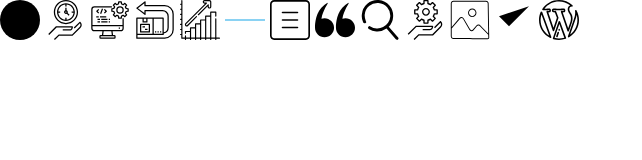
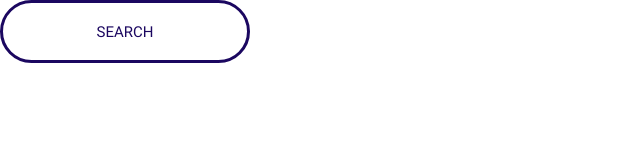
Before and after one commit to kerneltor/Metafy, a plain HTML site: page index.html in a window 1280 px wide. Shown: the whole page, without its empty margins (0-642 px from the left). Drawn offline with Linux system fonts and the light colour scheme.

Commit message:
designing buttons.

```diff
--- a/index.html
+++ b/index.html
@@ -7,82 +7,6 @@
     <title>Moshify</title>
   </head>
   <body>
-    <span class="icon-container">
-      <svg class="icon">
-        <use xlink:href="assets/sprite.svg#chevron"></use>
-      </svg>
-    </span>
-
-    <span class="icon-container">
-      <svg class="icon">
-        <use xlink:href="assets/sprite.svg#clock"></use>
-      </svg>
-    </span>
-
-    <span class="icon-container">
-      <svg class="icon">
-        <use xlink:href="assets/sprite.svg#computer"></use>
-      </svg>
-    </span>
-
-    <span class="icon-container">
-      <svg class="icon">
-        <use xlink:href="assets/sprite.svg#easy"></use>
-      </svg>
-    </span>
-
-    <span class="icon-container">
-      <svg class="icon">
-        <use xlink:href="assets/sprite.svg#growth"></use>
-      </svg>
-    </span>
-
-    <span class="icon-container">
-      <svg class="icon">
-        <use xlink:href="assets/sprite.svg#line"></use>
-      </svg>
-    </span>
-
-    <span class="icon-container">
-      <svg class="icon">
-        <use xlink:href="assets/sprite.svg#menu"></use>
-      </svg>
-    </span>
-
-    <span class="icon-container">
-      <svg class="icon">
-        <use xlink:href="assets/sprite.svg#quotes"></use>
-      </svg>
-    </span>
-
-    <span class="icon-container">
-      <svg class="icon">
-        <use xlink:href="assets/sprite.svg#search"></use>
-      </svg>
-    </span>
-
-    <span class="icon-container">
-      <svg class="icon">
-        <use xlink:href="assets/sprite.svg#settings"></use>
-      </svg>
-    </span>
-
-    <span class="icon-container">
-      <svg class="icon">
-        <use xlink:href="assets/sprite.svg#snap"></use>
-      </svg>
-    </span>
-
-    <span class="icon-container">
-      <svg class="icon">
-        <use xlink:href="assets/sprite.svg#tick"></use>
-      </svg>
-    </span>
-
-    <span class="icon-container">
-      <svg class="icon">
-        <use xlink:href="assets/sprite.svg#wordpress"></use>
-      </svg>
-    </span>
+    <button class="btn btn--outline">search</button>
   </body>
 </html>
--- a/style.css
+++ b/style.css
@@ -31,9 +31,12 @@
   --color-accent: #ff3400;
   --color-heading: #1b0760;
   --color-body: #918ca4;
+  --color-dark-on-light: #424242;
 }
 
-* {
+*,
+*::before,
+*::after {
   box-sizing: border-box;
 }
 
@@ -134,7 +137,7 @@ a {
 
 .badge--secondary {
   background-color: var(--color-secondary);
-  color: #424242;
+  color: var(--color-dark-on-light);
 }
 
 /* Lists */
@@ -171,3 +174,73 @@ a {
   width: 4rem;
   height: 4rem;
 }
+
+/* Bottons */
+.btn {
+  border-radius: 40px;
+  border: none;
+  font-size: 2rem;
+  min-width: 250px;
+  padding: 2rem;
+  text-align: center;
+  text-transform: uppercase;
+  transition: all 0.15s;
+  white-space: nowrap;
+}
+
+.btn:hover {
+  cursor: pointer;
+}
+
+.btn--primary {
+  background-color: var(--color-primary);
+  color: white;
+}
+
+.btn--primary:hover {
+  background-color: #4696ff;
+}
+
+.btn--secondary {
+  background-color: var(--color-secondary);
+  color: var(--color-dark-on-light);
+}
+
+.btn--secondary:hover {
+  background-color: #38e1ff;
+}
+
+.btn--accent {
+  background-color: var(--color-accent);
+  color: white;
+}
+
+.btn--accent:hover {
+  background-color: #ff4a1c;
+}
+
+.btn--search .icon {
+  color: white;
+  width: 10rem;
+}
+
+.btn--block {
+  width: 100%;
+}
+
+.btn--outline {
+  color: var(--color-heading);
+  border: 3px solid var(--color-heading);
+  background-color: transparent;
+}
+
+.btn--outline:hover {
+  background-color: var(--color-heading);
+  color: white;
+}
+
+@media screen and (min-width: 1024px) {
+  .btn {
+    font-size: 1.5rem;
+  }
+}
```
Also changed, not shown: components/button.html (added, +1 -0 lines).
